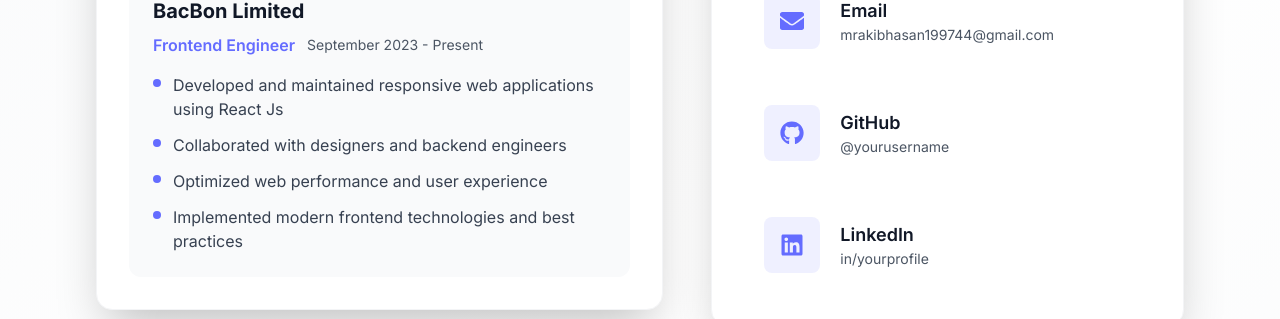
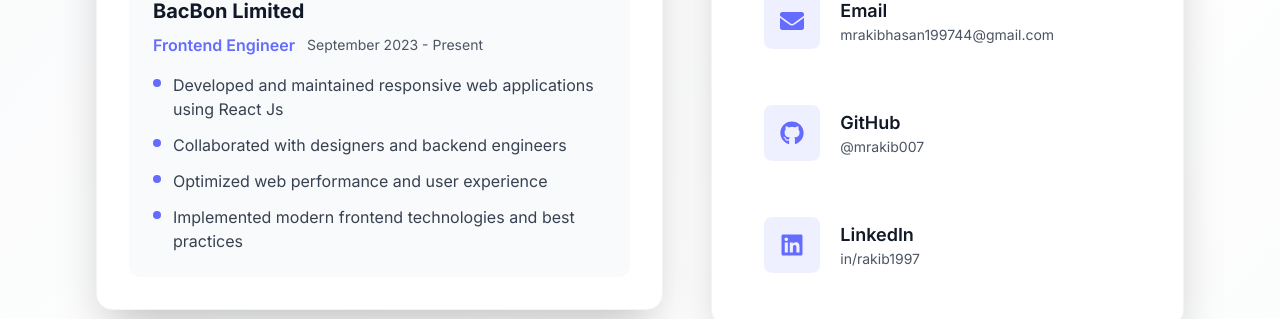
Before and after one commit to mrakib007/Rakib_Hasan, a React (Vite) app: page / in a window 1280 px wide. Shown: the part 1173-1492 px from the top of the page. Built offline with nearby package versions, Linux system fonts and the light colour scheme.

Commit message:
some changes

```diff
--- a/src/components/About.jsx
+++ b/src/components/About.jsx
@@ -14,7 +14,6 @@ import { education, experience } from '../config/data';
 const About = () => {
   const { isDarkMode } = useTheme();
 
-  // Animation variants
   const containerVariants = {
     hidden: { opacity: 0 },
     visible: {
@@ -62,9 +61,7 @@ const About = () => {
         </motion.h2>
 
         <div className="grid grid-cols-1 xl:grid-cols-[1.2fr_1fr] gap-12">
-          {/* Left Column */}
           <div className="space-y-12">
-            {/* Professional Experience */}
             <motion.div
               variants={itemVariants}
               className={`p-8 rounded-2xl shadow-2xl ${
@@ -123,7 +120,6 @@ const About = () => {
               </motion.div>
             </motion.div>
 
-            {/* Education */}
             <motion.div
               variants={itemVariants}
               className={`p-8 rounded-2xl shadow-2xl ${
@@ -176,7 +172,6 @@ const About = () => {
             </motion.div>
           </div>
 
-          {/* Right Column - Contact */}
           <motion.div
             variants={itemVariants}
             className={`p-8 rounded-2xl shadow-2xl h-fit sticky top-28 ${
@@ -212,14 +207,14 @@ const About = () => {
                 {
                   icon: FaGithub,
                   title: "GitHub",
-                  text: "@yourusername",
-                  href: "https://github.com"
+                  text: "@mrakib007",
+                  href: "https://github.com/mrakib007"
                 },
                 {
                   icon: FaLinkedin,
                   title: "LinkedIn",
-                  text: "in/yourprofile",
-                  href: "https://linkedin.com"
+                  text: "in/rakib1997",
+                  href: "https://www.linkedin.com/in/rakib1997/"
                 }
               ].map((item, index) => (
                 <motion.a
--- a/src/components/Hero.jsx
+++ b/src/components/Hero.jsx
@@ -1,6 +1,6 @@
 import { motion } from 'framer-motion';
 import { Code2, Sparkles, Rocket, Github, Twitter, Linkedin, Mail } from 'lucide-react';
-import bgImage from '../assets/3 bg.jpg'
+import bgImage from '../assets/3 bg.jpg';
 
 function Hero() {
   const containerVariants = {
@@ -59,7 +59,6 @@ function Hero() {
       style={{ backgroundImage: `url(${bgImage})` }}
     >
       <div className="absolute inset-0 bg-black/40" />
-      {/* Decorative Elements */}
       <div className="fixed inset-0 overflow-hidden pointer-events-none">
         <div className="absolute -top-[40%] -right-[25%] w-[80%] h-[80%] bg-accent/5 rounded-full blur-[120px]" />
         <div className="absolute -bottom-[40%] -left-[25%] w-[80%] h-[80%] bg-purple-500/5 rounded-full blur-[120px]" />
@@ -71,7 +70,6 @@ function Hero() {
         animate="visible"
         className="relative h-screen flex flex-col-reverse lg:flex-row items-center justify-between px-6 md:px-12 lg:px-20 max-w-7xl mx-auto gap-8 lg:gap-12 py-8 lg:py-0"
       >
-        {/* Left Content */}
         <motion.div
           variants={itemVariants}
           className="relative z-10 text-center lg:text-left lg:max-w-2xl w-full"
@@ -146,14 +144,16 @@ function Hero() {
             className="flex justify-center lg:justify-start gap-4"
           >
             {[
-              { icon: Github, href: "#", color: "hover:text-[#2ea44f]" },
-              { icon: Twitter, href: "#", color: "hover:text-[#1DA1F2]" },
-              { icon: Linkedin, href: "#", color: "hover:text-[#0A66C2]" },
-              { icon: Mail, href: "#", color: "hover:text-[#EA4335]" }
+              { icon: Github, href: "https://github.com/mrakib007", color: "hover:text-[#2ea44f]" },
+              { icon: Twitter, href: "https://x.com/m_rakib007", color: "hover:text-[#1DA1F2]" },
+              { icon: Linkedin, href: "https://www.linkedin.com/in/rakib1997/", color: "hover:text-[#0A66C2]" },
+              { icon: Mail, href: "mailto:mrakibhasan199744@gmail.com", color: "hover:text-[#EA4335]" }
             ].map((social, index) => (
               <motion.a
                 key={index}
                 href={social.href}
+                target="_blank"
+                rel="noopener noreferrer"
                 variants={iconVariants}
                 whileHover="hover"
                 className={`p-3 bg-secondary/30 rounded-xl hover:bg-secondary/50
@@ -165,12 +165,10 @@ function Hero() {
           </motion.div>
         </motion.div>
 
-        {/* Right Image */}
         <motion.div
           variants={itemVariants}
           className="relative w-[300px] h-[300px] lg:w-[500px] lg:h-[500px] flex items-center justify-center"
         >
-          {/* Animated Gradient Background */}
           <motion.div
             animate={{
               scale: [1, 1.2, 1],
@@ -183,15 +181,12 @@ function Hero() {
             }}
             className="absolute w-full h-full bg-gradient-to-br from-accent/20 via-purple-500/20 to-accent/20 rounded-full blur-[100px] opacity-50"
           />
-
-          {/* Image Container */}
           <motion.div
             initial={{ scale: 0.85, opacity: 0 }}
             animate={{ scale: 1, opacity: 1 }}
             transition={{ duration: 0.8, delay: 0.5 }}
             className="relative z-10 w-full h-full mt-[120px] lg:mt-0 lg:w-[400px] lg:h-[400px] flex items-center justify-center rounded-3xl overflow-hidden shadow-xl shadow-accent/20 border border-secondary"
           >
-            {/* Background Animation */}
             <motion.div
               animate={{
                 scale: [1, 1.1, 1],
@@ -204,15 +199,11 @@ function Hero() {
               }}
               className="absolute w-full h-full bg-gradient-to-br from-accent/20 via-purple-500/20 to-accent/20 rounded-full blur-[80px] opacity-50"
             />
-
-            {/* Profile Image */}
             <img
               src="https://res.cloudinary.com/dtbt0x5pm/image/upload/v1743326234/rakib_hu6rat.jpg"
               alt="Rakib Hasan"
               className="w-full h-full object-cover rounded-3xl"
             />
-
-            {/* Overlay Gradient Effect */}
             <div className="absolute inset-0 bg-gradient-to-t from-primary/40 via-transparent to-transparent" />
           </motion.div>
         </motion.div>
```
